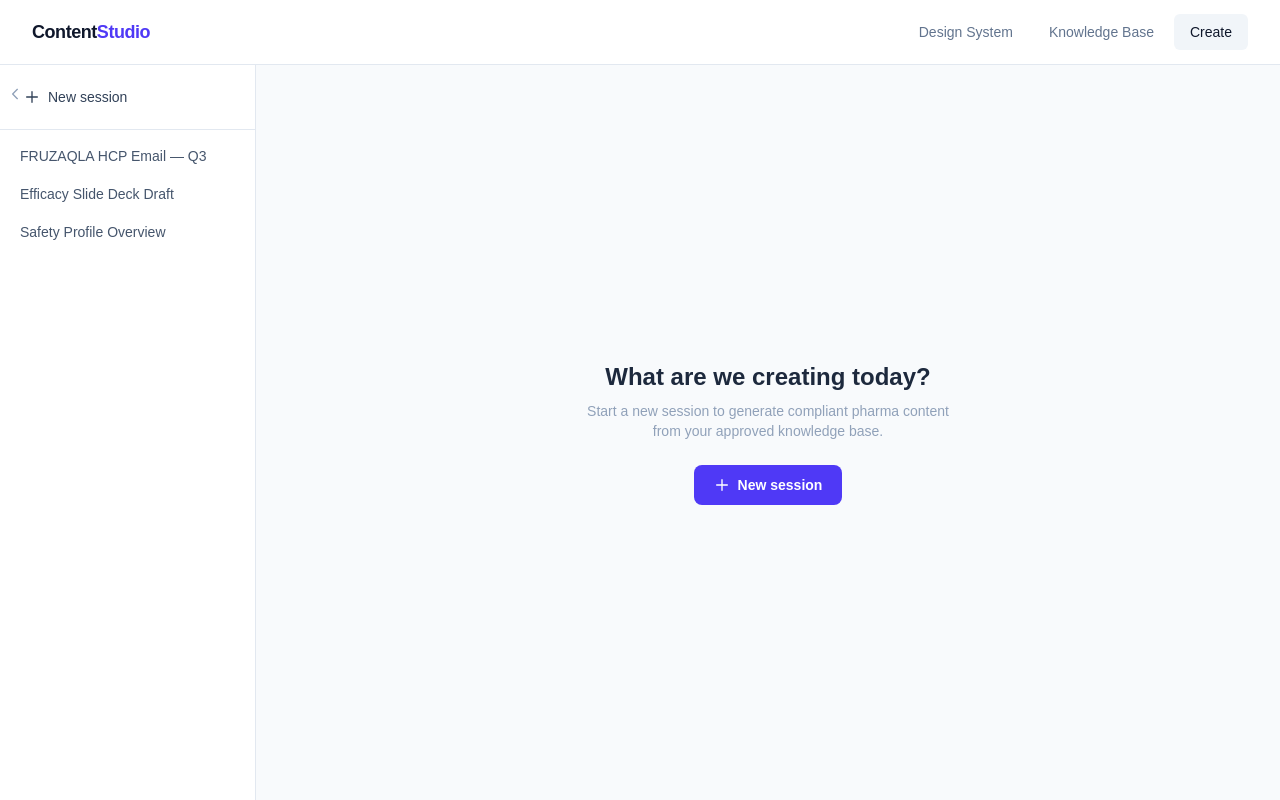
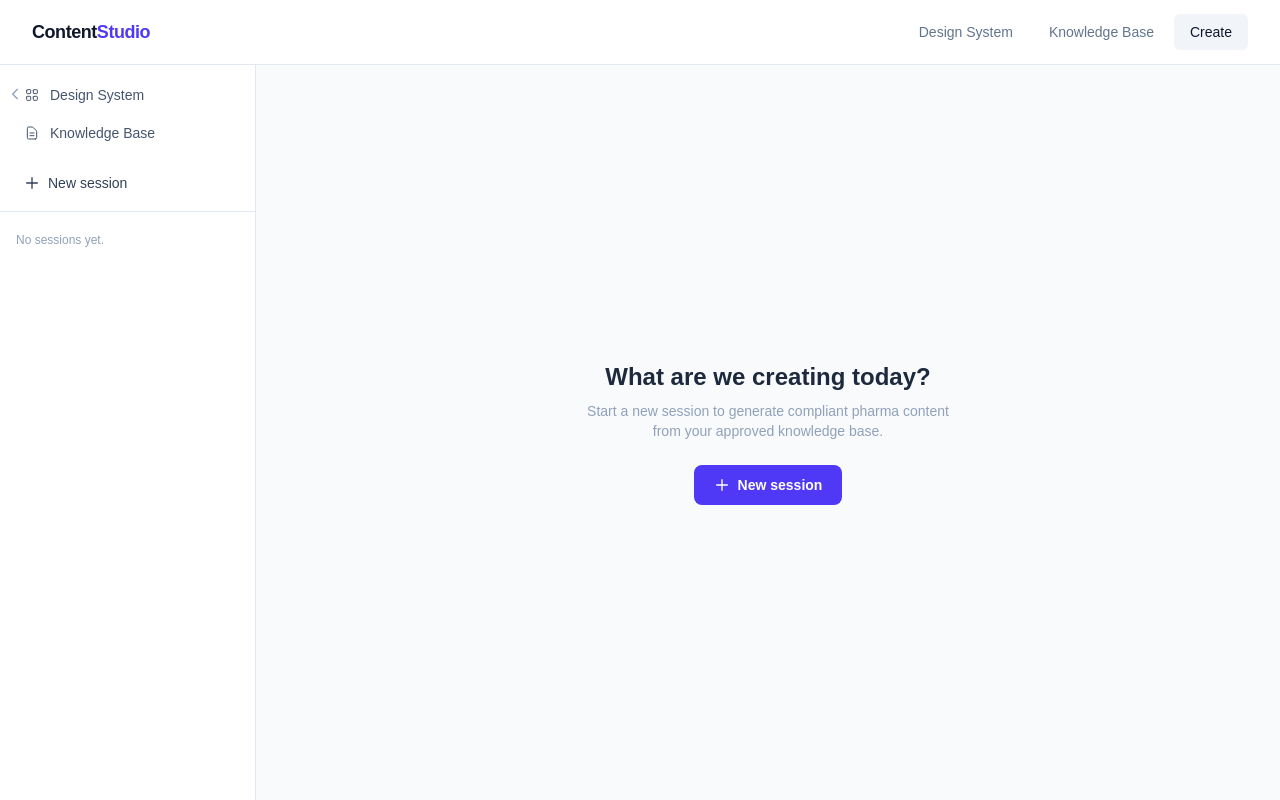
Before and after one commit to PrakashKoneru/solstice-takehome, a Next.js app in the folder frontend/: page /create in a window 1280 px wide. Built offline with nearby package versions, Linux system fonts and the light colour scheme.

Commit message:
Sidebar: remove mock sessions, add pinned Design System + Knowledge Base links

```diff
--- a/frontend/app/create/page.tsx
+++ b/frontend/app/create/page.tsx
@@ -1,6 +1,7 @@
 'use client'
 
 import { useState } from 'react'
+import Link from 'next/link'
 
 type Session = {
   id: number
@@ -15,15 +16,29 @@ type Message = {
 
 type ViewMode = 'preview' | 'edit'
 
-// Mock sessions for UI development
-const MOCK_SESSIONS: Session[] = [
-  { id: 1, title: 'FRUZAQLA HCP Email — Q3', created_at: '2024-01-15' },
-  { id: 2, title: 'Efficacy Slide Deck Draft', created_at: '2024-01-14' },
-  { id: 3, title: 'Safety Profile Overview', created_at: '2024-01-13' },
+const PINNED_LINKS = [
+  {
+    href: '/design-system',
+    label: 'Design System',
+    icon: (
+      <svg className="h-4 w-4" fill="none" stroke="currentColor" viewBox="0 0 24 24">
+        <path strokeLinecap="round" strokeLinejoin="round" strokeWidth={1.5} d="M4 5a1 1 0 011-1h4a1 1 0 011 1v4a1 1 0 01-1 1H5a1 1 0 01-1-1V5zm10 0a1 1 0 011-1h4a1 1 0 011 1v4a1 1 0 01-1 1h-4a1 1 0 01-1-1V5zM4 15a1 1 0 011-1h4a1 1 0 011 1v4a1 1 0 01-1 1H5a1 1 0 01-1-1v-4zm10 0a1 1 0 011-1h4a1 1 0 011 1v4a1 1 0 01-1 1h-4a1 1 0 01-1-1v-4z" />
+      </svg>
+    ),
+  },
+  {
+    href: '/knowledge-base',
+    label: 'Knowledge Base',
+    icon: (
+      <svg className="h-4 w-4" fill="none" stroke="currentColor" viewBox="0 0 24 24">
+        <path strokeLinecap="round" strokeLinejoin="round" strokeWidth={1.5} d="M9 12h6m-6 4h6m2 5H7a2 2 0 01-2-2V5a2 2 0 012-2h5.586a1 1 0 01.707.293l5.414 5.414a1 1 0 01.293.707V19a2 2 0 01-2 2z" />
+      </svg>
+    ),
+  },
 ]
 
 export default function CreatePage() {
-  const [sessions, setSessions] = useState<Session[]>(MOCK_SESSIONS)
+  const [sessions, setSessions] = useState<Session[]>([])
   const [activeSession, setActiveSession] = useState<Session | null>(null)
   const [sidebarOpen, setSidebarOpen] = useState(true)
 
@@ -105,7 +120,21 @@ export default function CreatePage() {
 
       {/* Left sidebar */}
       <aside className={`flex flex-col border-r border-slate-200 bg-white transition-all duration-200 ${sidebarOpen ? 'w-64' : 'w-0 overflow-hidden'} flex-shrink-0`}>
-        <div className="p-3 border-b border-slate-200">
+        {/* Pinned nav items */}
+        <div className="p-3 space-y-0.5">
+          {PINNED_LINKS.map((link) => (
+            <Link
+              key={link.href}
+              href={link.href}
+              className="flex w-full items-center gap-2.5 rounded-lg px-3 py-2 text-sm text-slate-600 hover:bg-slate-100 hover:text-slate-900 transition-colors"
+            >
+              {link.icon}
+              {link.label}
+            </Link>
+          ))}
+        </div>
+
+        <div className="px-3 pb-2 border-b border-slate-200">
           <button
             onClick={handleNewSession}
             className="flex w-full items-center gap-2 rounded-lg px-3 py-2.5 text-sm font-medium text-slate-700 hover:bg-slate-100 transition-colors"
```
